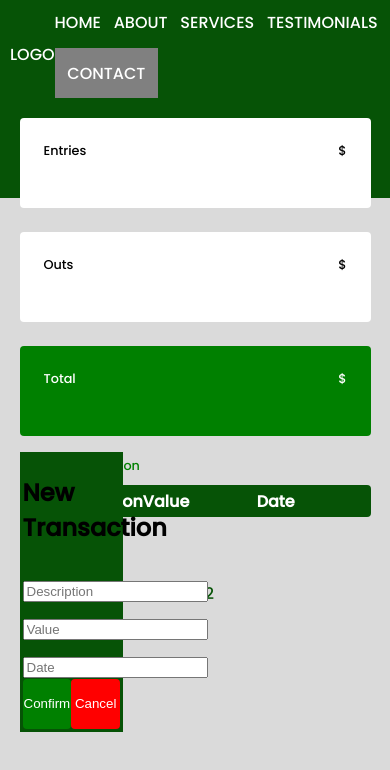
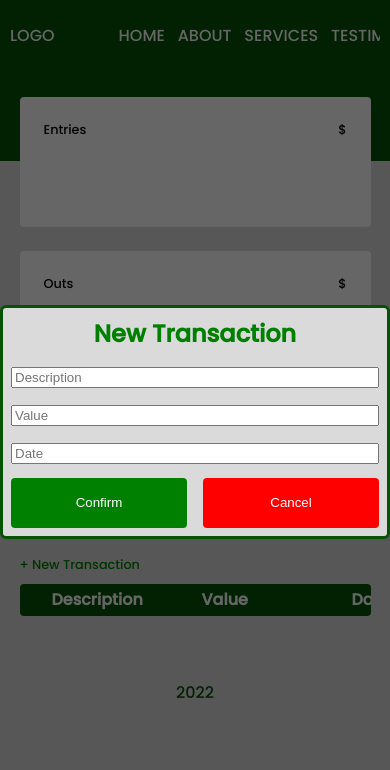
Before and after one commit to Rafhael-Josino/Finance-Control, a plain HTML site: page finances.html in a window 390 px wide. Both pictures are taken after a click on the element "+ New Transaction". Drawn offline with Linux system fonts and the light colour scheme; no server answers.

Commit message:
fixed errors with edit and delete funcs regarding front-end

```diff
--- a/finances.html
+++ b/finances.html
@@ -26,6 +26,57 @@
     </header>
 
     <main id="financeMenu">
+        <section id="newModal" class="sr-only modal">
+            <div id='newDivForm' class="divForm">
+                <h2>New Transaction</h2>
+                <form action="./newTransaction" method="post" id="newForm">
+                    <div class="input-group">
+                        <label for="Description" class="sr-only">Description</label>
+                        <input type="text" name="Description" class="descriptionInput" id="newDescription" placeholder="Description"required>
+                    </div>
+                    <div class="input-group">
+                        <label for="Value" class="sr-only">Value</label>
+                        <input type="number" step="0.01" name="Value" class="valueInput" id="newValue" placeholder="Value" required>
+                    </div>
+                    <div class="input-group">
+                        <label for="Date" class="sr-only">Date</label>
+                        <input type="text" onfocus="(this.type='date')" name="Date" class="dateInput" id="newDate" placeholder="Date" required>
+                    </div>
+                    <input type="hidden" name="transactionID" id="newID">
+                    <div class="formButtons input-group">
+                        <button type="submit" class="formConfirm" id="newConfirm">Confirm</button>
+                        <button type="button" class="formCancel" id="newCancel">Cancel</button>
+                    </div>
+                </form>
+            </div>
+        </section>
+
+        <section id="editModal" class="sr-only modal">
+            <div id='editDivForm' class="divForm">
+                <h2>Edit Transaction</h2>
+                <form id="editForm" action="./editTransaction" method="post">
+                    <div class="input-group">
+                        <label for="Description" class="sr-only">Description</label>
+                        <input type="text" name="Description" class="descriptionInput" id="editDescription" required>
+                    </div>
+                    <div class="input-group">
+                        <label for="Value" class="sr-only">Value</label>
+                        <input type="number" step="0.01" name="Value" class="valueInput" id="editValue" required>
+                    </div>
+                    <div class="input-group">
+                        <label for="Date" class="sr-only">Date</label>
+                        <input type="text" onfocus="(this.type='date')" name="Date" class="dateInput" id="editDate" required>
+                    </div>
+                    <input type="hidden" name="transactionsIndex" id="editIndex">
+                    <div class="formButtons input-group">
+                        <button type="submit" class="formConfirm" id="editFormConfirm">Confirm</button>
+                        <button type="button" class="formCancel" id="editFormCancel">Cancel</button>
+                        <button type="button" class="formDelete" id="editFormDelete">Delete</button>
+                    </div>
+                </form>
+            </div>
+        </section>
+
         <section id="summaryContainer">
             <div id="entries" class="summaryBox">
                 <div class="title">
@@ -53,53 +104,8 @@
         </section>
 
         <section id="transactionsContainer">
-            <div><span id="newTransaction">+ New Transaction</span></div>
-
-            <div id='newDivForm' class="divForm">
-                <h2>New Transaction</h2>
-                <form action="./newTransaction" method="post" id="newForm">
-                    <div class="input-group">
-                        <label for="Description" class="sr-only">Description</label>
-                        <input type="text" name="Description" class="descriptionInput" id="newDescription" placeholder="Description"required>
-                    </div>
-                    <div class="input-group">
-                        <label for="Value" class="sr-only">Value</label>
-                        <input type="number" name="Value" class="valueInput" id="newValue" placeholder="Value" required>
-                    </div>
-                    <div class="input-group">
-                        <label for="Date" class="sr-only">Date</label>
-                        <input type="text" onfocus="(this.type='date')" name="Date" class="dateInput" id="newDate" placeholder="Date" required>
-                    </div>
-                    <input type="hidden" name="transactionID" id="newID">
-                    <div class="formButtons">
-                        <button type="submit" class="formConfirm" id="newConfirm">Confirm</button>
-                        <button type="button" class="formCancel" id="newCancel">Cancel</button>
-                    </div>
-                </form>
-            </div>
-
-            <div id='editDivForm' class="divForm">
-                <h2>Edit Transaction</h2>
-                <form id="editForm" action="./editTransaction" method="post">
-                    <div class="input-group">
-                        <label for="Description" class="sr-only">Description</label>
-                        <input type="text" name="Description" class="descriptionInput" id="editDescription" required>
-                    </div>
-                    <div class="input-group">
-                        <label for="Value" class="sr-only">Value</label>
-                        <input type="number" name="Value" class="valueInput" id="editValue" required>
-                    </div>
-                    <div class="input-group">
-                        <label for="Date" class="sr-only">Date</label>
-                        <input type="text" onfocus="(this.type='date')" name="Date" class="dateInput" id="editDate" required>
-                    </div>
-                    <input type="hidden" name="transactionsIndex" id="editIndex">
-                    <div class="formButtons">
-                        <button type="submit" class="formConfirm" id="editFormConfirm">Confirm</button>
-                        <button type="button" class="formCancel" id="editFormCancel">Cancel</button>
-                        <button type="button" class="formDelete" id="editFormDelete">Delete</button>
-                    </div>
-                </form>
+            <div>
+                <span id="newTransaction">+ New Transaction</span>
             </div>
 
             <div id="tableNames" class="tableClass">
@@ -109,6 +115,8 @@
                 <span class="symbol"></span>
             </div>
         </section>
+
+
     </main>
 
     <footer id="footer"><span>2022</span></footer>
--- a/finances.js
+++ b/finances.js
@@ -5,6 +5,8 @@
 const body = document.getElementsByName("body");
 const transactionsContainer = document.getElementById("transactionsContainer");
 const newTransactionButton = document.getElementById("newTransaction");
+const newModal = document.getElementById("newModal");
+const editModal = document.getElementById("editModal");
 
 /*--------------------- Form New Transaction --------------------*/
 const newDivForm = document.getElementById("newDivForm");
@@ -29,8 +31,8 @@ const editFormDelete = document.getElementById("editFormDelete");
 
 /* --------------------- Global Variables -------------------- */
 let transactionsLog;
-let entries = 0;
-let outs = 0;
+let income = 0;
+let expense = 0;
 let transactionCounter = 0;
 let selectedTransaction;
 
@@ -49,8 +51,7 @@ function newTransaction() {
     newValue.required = true;
     newDate.required = true;
 
-    newTransactionButton.removeEventListener("click", newTransaction);
-    newDivForm.style.display = "block";
+    newModal.classList.remove("sr-only");
     //Obs: It will have to deactivate all the others event listeners
     //Obs2: Or just open a pop-up that will deactive the rest of the page behind the new window
 }
@@ -84,17 +85,12 @@ function cancelNewTransaction() {
     newDate.required = false;
 
     newDate.setAttribute("type", "text");
-    newTransactionButton.addEventListener("click", newTransaction);
-    newDivForm.style.display = "none";
+    newModal.classList.add("sr-only");
 }
+
 
 /* -------------------------------- Edit Transactions Callbacks-------------------------------- */
 function editTransaction(event) {
-    editDescription.value = null;
-    editValue.value = null;
-    editDate.value = null;
-	editIndex.value = null;
-
     selectedTransaction = transactionsLog.findIndex(element => element.transactionID === event.currentTarget.id);
     console.log("This ID is:", event.currentTarget.id);
     console.log(transactionsLog[selectedTransaction]);
@@ -103,8 +99,12 @@ function editTransaction(event) {
     editValue.value = transactionsLog[selectedTransaction].Value;
     editDate.value = transactionsLog[selectedTransaction].Date;
 
-    editDivForm.style.display = "block";
-    //Obs: figure out how to move form to below the target element
+    // See cancelNewTransaction function for explanation
+    newDescription.required = true;
+    newValue.required = true;
+    newDate.required = true;
+
+    editModal.classList.remove("sr-only");
 }
 
 function confirmEditTransaction() {
@@ -112,17 +112,21 @@ function confirmEditTransaction() {
 	// is the transactions array's index instead, so the server knows which element to edit
 	editIndex.value = selectedTransaction;
 
-	const editedDiv = document.getElementById(
-		transactionsLog[selectedTransaction].transactionID);
+	const editedDiv = document.getElementById(transactionsLog[selectedTransaction].transactionID);
 	console.log("Children:\n", editedDiv.childNodes);
     editedDiv.childNodes[0].innerHTML = editDescription.value;
     editedDiv.childNodes[1].innerHTML = 'R$ ' + editValue.value;
     editedDiv.childNodes[2].innerHTML = editDate.value;
 
+    if (editValue.value[0] === "-") editedDiv.childNodes[1].style.color = 'red';
+    else editedDiv.childNodes[1].style.color = 'green';
+
     transactionsLog[selectedTransaction].Description = editDescription.value;
     transactionsLog[selectedTransaction].Value = editValue.value;
     transactionsLog[selectedTransaction].Date = editDate.value;
 
+    updateIncome_Expenses();
+    updateSummaries();
     cancelEditTransaction();
 }
 
@@ -139,9 +143,12 @@ function deleteTransaction() {
             transactionsContainer.removeChild(document.getElementById(
 				transactionsLog[selectedTransaction].transactionID));
             transactionsLog.splice(selectedTransaction, 1);
+            updateIncome_Expenses();
+            updateSummaries();
         }
         else console.log("Error at delete transaction nº:", selectedTransaction);
-    })
+    });
+
     cancelEditTransaction();
 }
 
@@ -151,15 +158,15 @@ function cancelEditTransaction() {
     newValue.required = false;
     newDate.required = false;
 
+    editModal.classList.add("sr-only");
     editDate.setAttribute("type", "text");
-    editDivForm.style.display = "none";
 }
 
 /* ----------------------------- Front-End Appearance ------------------------- */
 function updateSummaries() {
-    document.getElementById("entriesValue").innerHTML = 'R$ ' + String(entries);
-    document.getElementById("outsValue").innerHTML = 'R$ ' + String(outs);
-    document.getElementById("totalValue").innerHTML = 'R$ ' + String(entries + outs);
+    document.getElementById("entriesValue").innerHTML = 'R$ ' + income.toFixed(2);
+    document.getElementById("outsValue").innerHTML = 'R$ ' + expense.toFixed(2);
+    document.getElementById("totalValue").innerHTML = 'R$ ' + (income + expense).toFixed(2);
 }
 
 function addTransaction(transactionData) {
@@ -183,14 +190,25 @@ function addTransaction(transactionData) {
 
     if (transactionData.Value[0] === '-') {
         spanArray[1].style.color = 'red';
-        outs += Number(transactionData.Value);
+        expense += Number(transactionData.Value);
     }
     else {
         spanArray[1].style.color = 'green';
-        entries += Number(transactionData.Value);
+        income += Number(transactionData.Value);
     }
 
     transactionsContainer.appendChild(newTransaction);
+}
+
+/* ----------------------------- Other Functions ------------------------- */
+function updateIncome_Expenses() {
+    income = 0;
+    expense = 0;
+
+    transactionsLog.forEach(transaction => {
+        if (transaction.Value[0] === '-') expense += Number(transaction.Value);
+        else income += Number(transaction.Value);
+    })
 }
 
 
--- a/index.css
+++ b/index.css
@@ -2,9 +2,19 @@
 /* All pages */
 /* ############ */
 
+:root {
+    --background-color: rgb(218, 218, 218);
+    --this-green: rgb(6, 83, 6);
+    --white-hover: rgb(200, 200, 200);
+}
+
+* {
+    box-sizing: border-box;
+}
+
 body {
     font-family: 'Poppins', 'sans-serif';
-    background-color: rgb(218, 218, 218);
+    background-color: var(--background-color);
     margin: 0;
     padding: 0;
 }
@@ -12,7 +22,7 @@ body {
 header {
     padding: 10px;
     padding-bottom: 100px;
-    background: rgb(6, 83, 6);
+    background-color: var(--this-green);
 }
 
 nav {
@@ -22,11 +32,15 @@ nav {
     align-items: center;
 }
 
+#logo {
+    margin-right: 4rem;;
+}
+
 #subHeader {
     display: flex;
     gap: .8rem;
     align-items: center;
-    flex-wrap: wrap;
+    overflow-y: auto;
 }
 
 #contact {
@@ -42,6 +56,19 @@ footer {
     padding: 4rem 0 2rem;
 }
 
+.sr-only {
+    position: absolute;
+    width: 1px;
+    height: 1px;
+    border: solid 1px red;
+    padding: 0;
+    margin: -1px;
+    overflow: hidden;
+    clip: rect(0, 0, 0, 0);
+    white-space: nowrap;
+    border-width: 0;
+}
+
 /* ## Links and Buttons ## */
 
 button {
@@ -54,26 +81,21 @@ button {
 }
 
 button:hover {
-    background: rgb(200, 200, 200);
+    background-color: var(--white-hover);
 }
 
-.sr-only {
-    visibility: hidden;
-    position: absolute;
-    /* there are more parameters */
-}
 
 /* ################################################## */
 /* ############### finances.html #####################*/
 /* ################################################## */
 
 #financeMenu {
-    width: min(90vw, 730px);
+    width: 730px;
     margin: auto;
 }
 
 #summaryContainer {
-    margin-top: -5rem;
+    margin-top: -4rem;
     display: flex;
     justify-content: space-between;
     gap: 1.5rem;
@@ -82,10 +104,11 @@ button:hover {
 .summaryBox {
     background: white;
     color: black;
-    flex-grow: 1;
-    height: 15%;
+    width: 33%;
+    height: 130px;
     padding: 1.5rem;
     border-radius: 0.25rem;
+    overflow: auto;
 }
 
 #total {
@@ -122,16 +145,23 @@ button:hover {
     cursor: pointer;
 }
 
+/* ################ Forms ############## */
+
 .divForm {
-    width: 25vw;
-    background: rgb(6, 83, 6);
-    display: none;
-    position: fixed;
+    width: 400px;
+    padding: 0.5rem;
+    background-color: var(--background-color);
     border: 3px solid rgb(6, 83, 6);
-    z-index: 9;
+    border-radius: 6px;
 }
 
-form {
+.divForm h2 {
+    color: green;
+    text-align: center;
+    margin: 0;
+}
+
+.divForm form {
     display: flex;
     flex-direction: column;
 }
@@ -140,10 +170,15 @@ form {
     margin-top: .8rem;
 }
 
+.input-group input {
+    width: 100%;
+}
+
 .formButtons {
     display: flex;
     justify-content: space-around;
     align-items: center;
+    gap: 1rem;
 }
 
 .formConfirm {
@@ -161,22 +196,24 @@ form {
     color: red;
 }
 
+/* ############### Transactions ############### */
+
 .tableClass {
     display: flex;
     align-items: center;
     height: 2.5rem;
     background: white;
     color: black;
-    border-radius: 0.25rem 0.25rem 0.25rem 0.25rem;
+    border-radius: 0.25rem;
 }
 
 .tableTransaction:hover {
-    opacity: .5;
+    background: var(--this-green);
     cursor: pointer;
 }
 
 #tableNames {
-    background-color: rgb(6, 83, 6);
+    background-color: var(--this-green);
     color: white;
     height: 2rem;
     font-weight: bold;
@@ -185,18 +222,40 @@ form {
 .description {
     display: inline-block;
     flex-grow: 1;
+    min-width: 150px;
     padding-left: 2rem;
+    overflow: auto;
 }
 
 .value {
     display: inline-block;
     width: 150px;
+    min-width: 150px;
+    margin-left: 2rem;
 }
 
 .date {
     display: inline-block;
     width: 150px;
+    min-width: 150px;
 }
+
+/* ############# Modal ############## */
+
+/* Obs: check attributes */
+.modal {
+    position: fixed;
+    background-color: rgba(0, 0, 0, 0.6);
+    margin: 0;
+    left: 0;
+    top: 0;
+    display: flex;
+    align-items: center;
+    justify-content: center;
+    width: 100vw; /*not sure*/
+    height: 100vh; /*not sure*/
+}
+
 
 /* ################################################## */
 /* ################## cryptos.html ###################*/
@@ -258,11 +317,30 @@ h1 {
 /* ############################## */
 
 @media (max-width: 730px) {
+    #financeMenu {
+        width: 90vw;
+    }
     #summaryContainer {
         flex-direction: column;
     }
 
+    .summaryBox {
+        width: min(90vw, 730px);
+    }
+
+    #transactionsContainer, main, body, html {
+        width: 100%;
+    }
+
     #transactionsContainer {
+        max-height: 100vh;
+        max-width: 100vw;
+        overflow: auto;
+    }
+
+    .tableClass {
+        max-height: 100vh;
+        max-width: 100vw;
         overflow-x: auto;
     }
 }
```
Also changed, not shown: cryptosServer.js (+42 -30 lines), index.html (+12 -27 lines), README.md.
